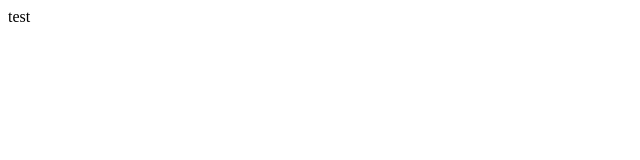
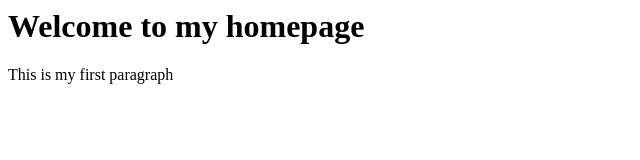
Before and after one commit to bang07112004/website, a plain HTML site: page index.html in a window 1280 px wide. Shown: the whole page, without its empty margins (0-640 px from the left). Drawn offline with Linux system fonts and the light colour scheme.

Commit message:
Update index.html

```diff
--- a/index.html
+++ b/index.html
@@ -1,9 +1,7 @@
 <html>
-    <title>
-        test
-    </title>
-    <body>
-
-        test
-    </body>
+   <head><title>Page Title</title></head>
+   <body>
+       <h1>Welcome to my homepage</h1>
+       <p>This is my first paragraph</p>
+   </body>
 </html>
```
